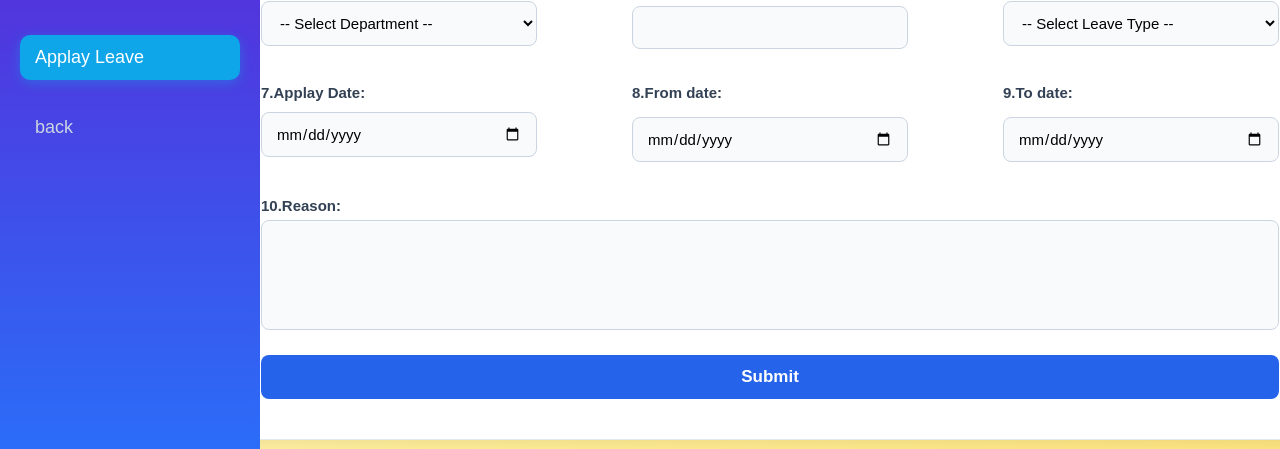
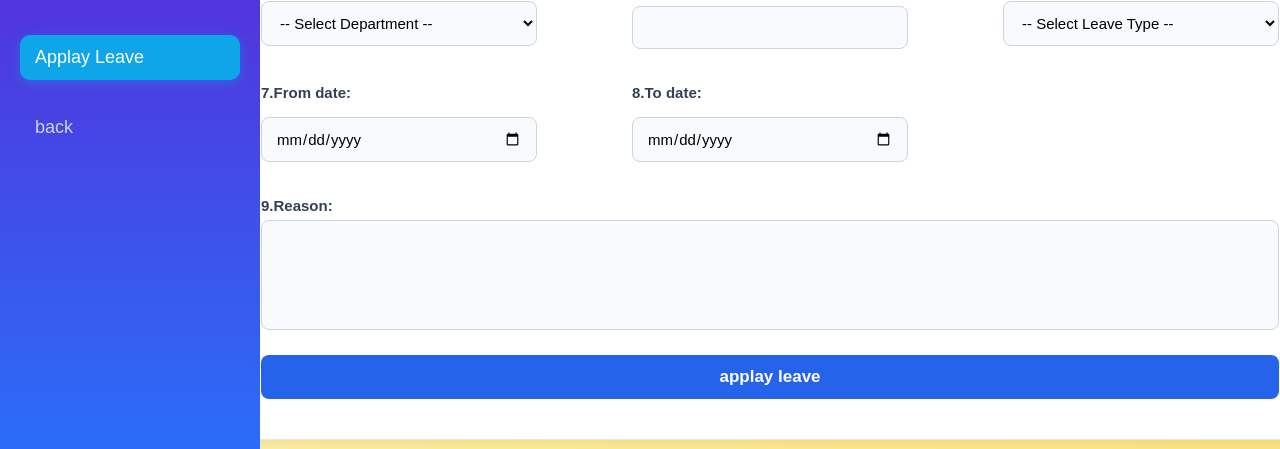
Before and after one commit to sridhar-hp/Leave-Management-System, a React (Vite) app in the folder Clint-side/: page /staff-dashboard/LeaveApplayform in a window 1280 px wide. Shown: the part 286-735 px from the top of the page. Built offline with nearby package versions, Linux system fonts and the light colour scheme.

Commit message:
staff leave applay is done

```diff
--- a/Clint-side/src/Components/Staff/Leave/LeaveApplayform.jsx
+++ b/Clint-side/src/Components/Staff/Leave/LeaveApplayform.jsx
@@ -1,31 +1,60 @@
-import React from "react";
+import React, { useState } from "react";
+import axios from "axios";
+
 import "./LeaveApplayform.css";
+
 function LeaveApplayform() {
+    const [leaveApplayForm, setLeaveApplayForm] = useState({});
+
+    const handleLeaveApplay = async(e) => {
+        e.preventDefault();
+        window.location.reload();
+
+
+        try{
+            const res = await axios.post("http://localhost:8081/Leaveapply", leaveApplayForm);
+
+            if(res.data.success){
+                alert("Leave applied successfully but the status is pendign.If your leave apprved we will notify you via email and message.");
+            }
+        }
+        catch(err){
+            console.log(err);
+        }
+
+    }
+
+    const handleInput = (e) => {
+        const { name, value } = e.target;
+        setLeaveApplayForm((prev) => ({ ...prev, [name]: value }));
+
+    };
+
     return (
         <>
             <div className="leave-form-page">
                 <h1 >LEAVE APPLY FORM</h1>
-                <form action="">
+                <form onSubmit={handleLeaveApplay}>
 
 
                     <div className="lafn">
                         <label htmlFor=""> 1.Enter your name:</label>
-                        <input className="la" type="text" name="" id="" placeholder="" />
+                        <input className="la" type="text" name="name" id="" placeholder="" onChange={handleInput} required/>
                     </div>
 
                     <div className="lafi">
                         <label htmlFor=""> 2.Enter your ID:</label>
-                        <input className="la" type="text" name="" id="" placeholder="" />
+                        <input className="la" type="text" name="StaffId" id="" placeholder="" onChange={handleInput} required/>
                     </div>
 
                     <div className="lafi">
                         <label htmlFor=""> 3.Enter your Phone NO:</label>
-                        <input className="la" type="text" name="" id="" placeholder="" />
+                        <input className="la" type="text" name="PhoneNo" id="" placeholder="" onChange={handleInput} required/>
                     </div>
 
                     <div className="lafd">
                         <label htmlFor="">4.Enter your Department:</label>
-                        <select>
+                        <select name="Department" onChange={handleInput} required>
                             <option value="">-- Select Department --</option>
                             <option value="CSE">CSE</option>
                             <option value="IT">IT</option>
@@ -39,17 +68,12 @@ function LeaveApplayform() {
 
                     <div className="lafei">
                         <label htmlFor=""> 5.Email ID:</label>
-                        <input className="la" type="email" name="" id="" placeholder="" />
+                        <input className="la" type="email" name="EmailId" id="" placeholder="" required onChange={handleInput}/>
                     </div>
-
-
-
-
-
 
                     <div className="laft">
                         <label htmlFor="">6.leave type:</label>
-                        <select>
+                        <select name="Leavetype" onChange={handleInput} required>
                             <option value="">-- Select Leave Type --</option>
                             <option value="Sick Leave">Sick Leave</option>
                             <option value="Casual Leave">Casual Leave</option>
@@ -59,27 +83,27 @@ function LeaveApplayform() {
                         </select>
                     </div>
 
-                    <div className="lafad">
+                    {/* <div className="lafad">
                         <label htmlFor=""> 7.Applay Date:</label>
-                        <input className="la" type="date" name="" id="" placeholder="" />
-                    </div>
+                        <input className="la" type="date" name="created_at" required id="" placeholder="" onChange={handleInput}/>
+                    </div> */}
 
                     <div className="laffd">
-                        <label  htmlFor="">8.From date:</label>
-                        <input className="la" type="date" name="" id="" placeholder="From date:" />
+                        <label htmlFor="">7.From date:</label>
+                        <input className="la" type="date" name="FromDate" id="" required placeholder="From date:" onChange={handleInput} />
                     </div>
 
                     <div className="laftd">
-                        <label htmlFor="">9.To date:</label>
-                        <input className="la" type="date" name="" id="" placeholder="To date:" />
+                        <label htmlFor="">8.To date:</label>
+                        <input className="la" type="date" name="ToDate" id="" required placeholder="To date:" onChange={handleInput}/>
                     </div>
 
                     <div className="lafr">
-                        <label htmlFor="">10.Reason:</label>
-                        <textarea type="text" name="" id="" placeholder="" />
+                        <label htmlFor="">9.Reason:</label>
+                        <textarea type="text" name="Reason" id="" placeholder="" required onChange={handleInput}/>
                     </div>
 
-                    <button className="lafs">Submit</button>
+                    <button className="lafs">applay leave</button>
                 </form>
             </div>
         </>
```
